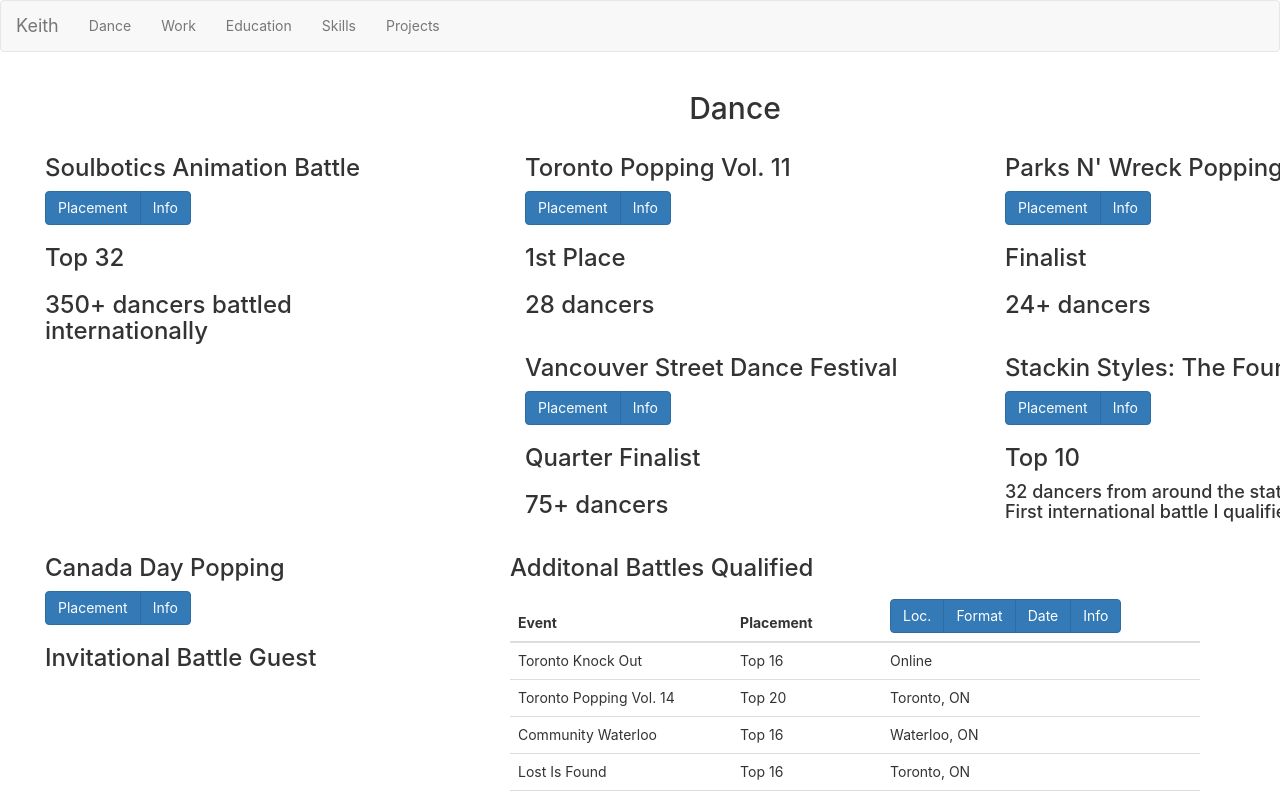
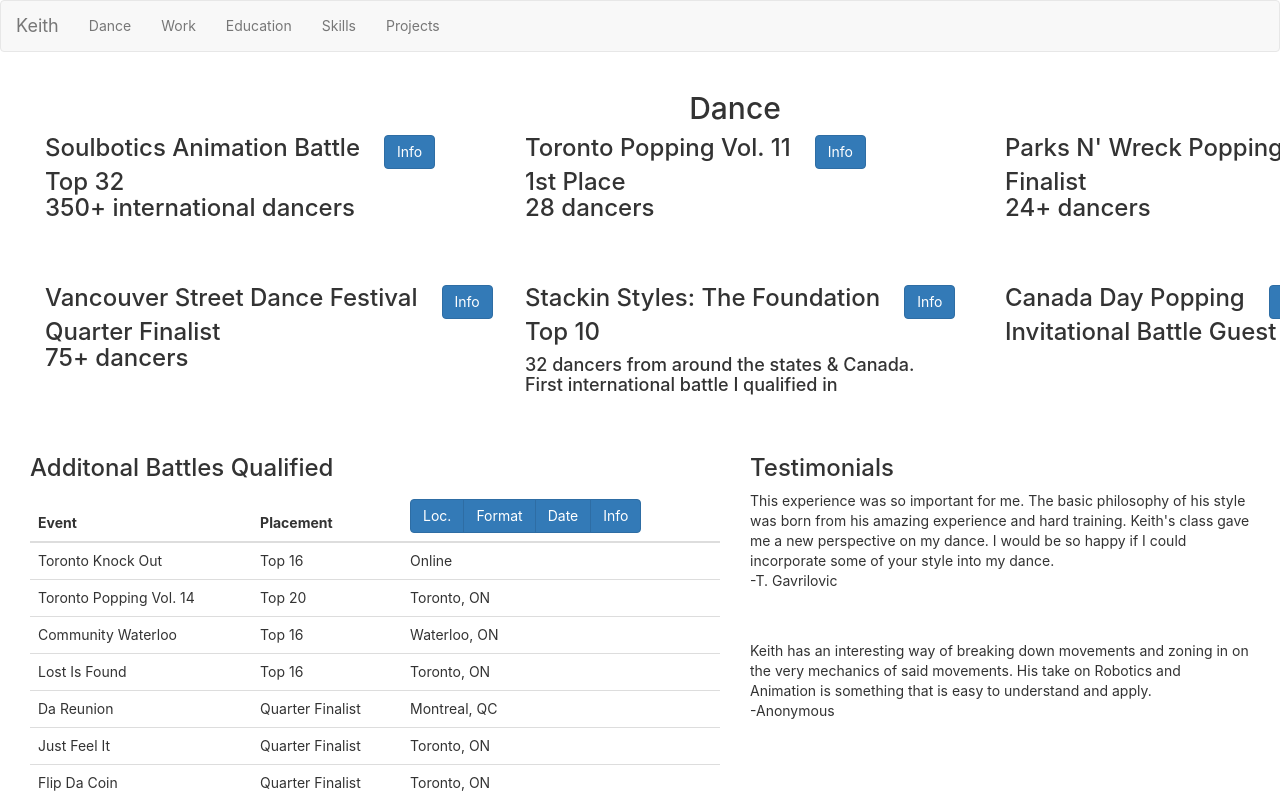
Before and after one commit to keithdang/portfolio, a React (Create React App) app: page /dance in a window 1280 px wide. Shown: the top 800 px of the page. Built offline with nearby package versions, Linux system fonts and the light colour scheme.

Commit message:
Button Modularity & Hover

```diff
--- a/src/App.css
+++ b/src/App.css
@@ -72,7 +72,23 @@
 }
 
 .danceCard {
-  min-height: 200px;
+  min-height: 150px;
+}
+
+.danceHeader {
+  display: flex;
+}
+
+.danceHeader h3 {
+  margin: 0;
+  padding-right: 1em;
+}
+
+.danceInfo {
+  max-width: 400px;
+}
+.danceInfo h3 {
+  margin: 0;
 }
 
 .testimonial {
--- a/src/components/ProjectCard.tsx
+++ b/src/components/ProjectCard.tsx
@@ -1,9 +1,46 @@
 import React, { useState } from 'react';
 import { fromTo, monthYear } from '../lib/dateMod';
-import {ProjectCardProps} from '../lib/interfaces'
+import {ButtonProps, ProjectCardProps} from '../lib/interfaces'
 
 const ProjectCard:React.FC<{ obj: ProjectCardProps }> = (props) => {
-    const [cardState, setCardState] =  useState<string>("info");
+    enum ButtonStates {
+        PROJECT = 'Project',
+        DESCRIPTION = 'Desc.',
+        LANGUAGES = 'Languages'
+    }
+
+    const [cardState, setCardState] =  useState<string>(ButtonStates.DESCRIPTION);
+
+    const createButton = (buttonProp: ButtonProps) => {
+        if(buttonProp.hoverEnter){
+            return <button
+                type="button"
+                onMouseEnter={()=>setCardState(buttonProp.hoverEnter!!)}
+                onMouseLeave={()=>setCardState(buttonProp.hoverLeave!!)}
+                className="btn btn-primary"
+            >{buttonProp.name}</button>
+        }else{
+            return <button
+                type="button"
+                className="btn btn-primary"
+            >{buttonProp.name}</button>
+        }
+    }
+
+    const buttonPanel = () => {
+        var buttonProp: ButtonProps[] = [
+            {name: ButtonStates.DESCRIPTION},
+            {name: ButtonStates.PROJECT,hoverEnter:ButtonStates.PROJECT,hoverLeave:ButtonStates.DESCRIPTION},
+        ]
+        if(props.obj.stack){
+            buttonProp.push({name: ButtonStates.LANGUAGES,hoverEnter:ButtonStates.LANGUAGES,hoverLeave:ButtonStates.DESCRIPTION})
+        }
+        return <div className="btn-group" role="group">
+            {buttonProp.map(item => {
+                return createButton(item)
+            })}
+        </div>
+    }
 
     const info = () => {
         return <div className='projectInfo'>
@@ -31,23 +68,20 @@ const ProjectCard:React.FC<{ obj: ProjectCardProps }> = (props) => {
 
     const displayState = () => {
         switch(cardState){
-            case "languages":
+            case ButtonStates.LANGUAGES:
                 return languages()
-            case "info":
+            case ButtonStates.PROJECT:
+                return <span>Project</span>
+            case ButtonStates.DESCRIPTION:
                 return info()
             default:
-                return <span>Project</span>
+                return info()
         }
     }
     return (
       <div className="container">
         <h3>{props.obj.title}</h3>
-        {/* <br/> */}
-        <div className="btn-group" role="group">
-            <button type="button" className="btn btn-primary" onClick={()=>setCardState("default")}>Project</button>
-            <button type="button" className="btn btn-primary" onClick={()=>setCardState("info")}>Desc.</button>
-            {props.obj.stack && <button type="button" className="btn btn-primary" onClick={()=>setCardState("languages")}>Languages</button>}
-        </div>
+        {buttonPanel()}
         <br/>
         {displayState()}
       </div>
--- a/src/components/dance/DanceCard.tsx
+++ b/src/components/dance/DanceCard.tsx
@@ -16,7 +16,7 @@ const DanceCard:React.FC<{ obj: DanceCardProps }> = (props) => {
     }
 
     const placement = () => {
-        return <div style={{maxWidth:400}}>
+        return <div className="danceInfo">
             {props.obj.placement && <h3>{props.obj.placement}</h3>}
             {props.obj.info && props.obj.info.length < 40 ? <h3>{props.obj.info}</h3> : <h4>{props.obj.info}</h4>}
         </div>
@@ -33,12 +33,10 @@ const DanceCard:React.FC<{ obj: DanceCardProps }> = (props) => {
 
     return (
       <div className="container">
-        <h3>{props.obj.event}</h3>
-        <div className="btn-group" role="group">
-            <button type="button" className="btn btn-primary" onClick={()=>setCardState("placement")}>Placement</button>
-            <button type="button" className="btn btn-primary" onClick={()=>setCardState("info")}>Info</button>
+        <div className="danceHeader">
+            <h3>{props.obj.event}</h3>
+            <button type="button" onMouseEnter={()=>setCardState("info")} onMouseLeave={()=>setCardState("placement")} className="btn btn-primary" onClick={()=>setCardState("info")}>Info</button>
         </div>
-        <br/>
         {displayState()}
       </div>
   );
--- a/src/components/dance/OtherDanceBattles.tsx
+++ b/src/components/dance/OtherDanceBattles.tsx
@@ -1,22 +1,59 @@
 import React, { useState } from 'react';
 import {additionalEvents} from '../../lib/data/Dance'
 import { monthYear } from '../../lib/dateMod';
-import { DanceCardProps } from '../../lib/interfaces';
+import { DanceCardProps, ButtonProps } from '../../lib/interfaces';
 
 const OtherDanceBattles:React.FC = () => {
     const [colState, setColumnState] =  useState<string>("location");
-
+    enum ButtonStates {
+        LOCATION = 'Loc.',
+        FORMAT = 'Format',
+        DATE = 'Date',
+        INFO = 'Info'
+    }
     const displayState = (item: DanceCardProps) => {
         switch(colState){
-            case "location":
+            case ButtonStates.LOCATION:
                 return item.location
-            case "format":
+            case ButtonStates.FORMAT:
                 return item.format
-            case "date":
+            case ButtonStates.DATE:
                 return monthYear(item.date)
-            case "info":
+            case ButtonStates.INFO:
                 return item.info
+            default:
+                return item.location
         }
+    }
+
+    const createButton = (buttonProp: ButtonProps) => {
+        if(buttonProp.hoverEnter){
+            return <button
+                type="button"
+                onMouseEnter={()=>setColumnState(buttonProp.hoverEnter!!)}
+                onMouseLeave={()=>setColumnState(buttonProp.hoverLeave!!)}
+                className="btn btn-primary"
+            >{buttonProp.name}</button>
+        }else{
+            return <button
+                type="button"
+                className="btn btn-primary"
+            >{buttonProp.name}</button>
+        }
+    }
+
+    const buttonPanel = () => {
+        var buttonProp: ButtonProps[] = [
+            {name: ButtonStates.LOCATION},
+            {name: ButtonStates.FORMAT,hoverEnter:ButtonStates.FORMAT,hoverLeave:ButtonStates.LOCATION},
+            {name: ButtonStates.DATE,hoverEnter:ButtonStates.DATE,hoverLeave:ButtonStates.LOCATION},
+            {name: ButtonStates.INFO,hoverEnter:ButtonStates.INFO,hoverLeave:ButtonStates.LOCATION},
+        ]
+        return <div className="btn-group" role="group">
+            {buttonProp.map(item => {
+                return createButton(item)
+            })}
+        </div>
     }
 
     return <div>
@@ -26,12 +63,7 @@ const OtherDanceBattles:React.FC = () => {
                 <tr>
                     <th scope="col">Event</th>
                     <th scope="col">Placement</th>
-                    <th scope="col"><div className="btn-group" role="group">
-                        <button type="button" className="btn btn-primary" onClick={()=>setColumnState("location")}>Loc.</button>
-                        <button type="button" className="btn btn-primary" onClick={()=>setColumnState("format")}>Format</button>
-                        <button type="button" className="btn btn-primary" onClick={()=>setColumnState("date")}>Date</button>
-                        <button type="button" className="btn btn-primary" onClick={()=>setColumnState("info")}>Info</button>
-                    </div></th>
+                    <th scope="col">{buttonPanel()}</th>
                 </tr>
             </thead>
             <tbody>
--- a/src/lib/data/Dance.tsx
+++ b/src/lib/data/Dance.tsx
@@ -8,7 +8,7 @@ var top8='Quarter Finalist';
 
 export const soulbotics: Module.DanceCardProps = {
     event: 'Soulbotics Animation Battle',
-    info: '350+ dancers battled internationally',
+    info: '350+ international dancers',
     format: '1v1 Animation',
     date: new Date(2020, 0),
     placement: 'Top 32',
--- a/src/lib/data/Projects.tsx
+++ b/src/lib/data/Projects.tsx
@@ -108,4 +108,4 @@ const audioledglasses: Module.ProjectCardProps = {
     start: new Date(2017, 8)
 };
 
-export const projects:Module.ProjectCardProps[]=[partmarks,statchat, quizwiz, pokemon, schedulebuilder, email, tournament, audioledglasses]
+export const projects: Module.ProjectCardProps[] =[partmarks,statchat, quizwiz, pokemon, schedulebuilder, email, tournament, audioledglasses];
--- a/src/lib/interfaces.tsx
+++ b/src/lib/interfaces.tsx
@@ -55,3 +55,9 @@ export interface SkillProps {
     category: string
     list: string[]
 }
+
+export interface ButtonProps {
+    name: string
+    hoverEnter?: string
+    hoverLeave?: string
+}
```
Also changed, not shown: 1 other file (tests, documents, lock files or other folders).
